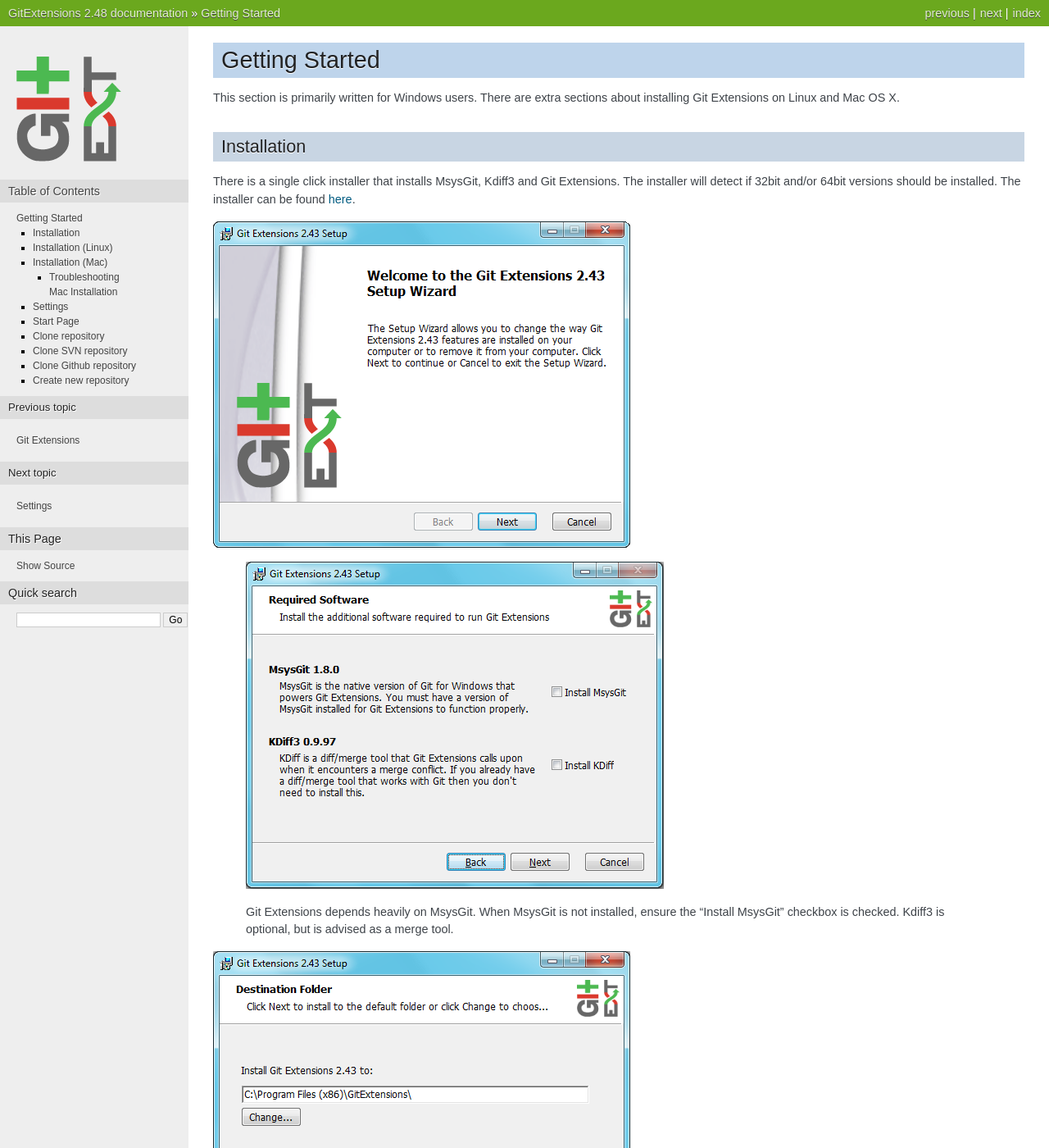
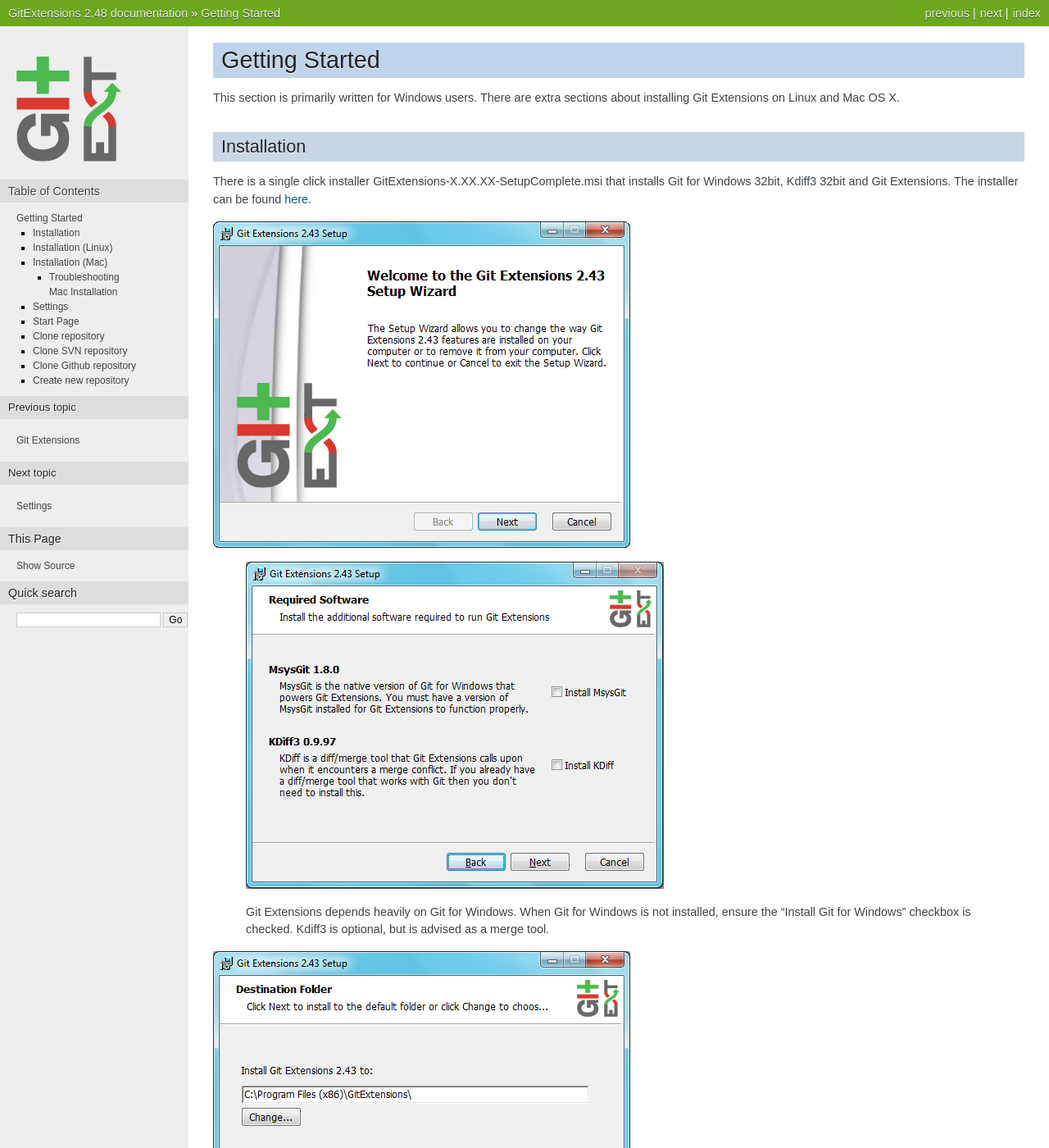
Before and after one commit to martinqt/GitExtensionsDoc, a Sphinx documentation site: the page built from source/getting_started.rst, in a window 1280 px wide and 1400 px high. Shown: the whole window at 82% size. Built offline with Sphinx 7.4.7, drawn with Linux system fonts in a browser that asks for light colours.

Commit message:
Update getting_started.rst

```diff
--- a/source/getting_started.rst
+++ b/source/getting_started.rst
@@ -7,15 +7,14 @@
 Installation
 ------------
 
-There is a single click installer that installs MsysGit, Kdiff3 and Git Extensions. The installer will detect
-if 32bit and/or 64bit versions should be installed.
-The installer can be found `here <http://sourceforge.net/projects/gitextensions/>`_.
+There is a single click installer GitExtensions-X.XX.XX-SetupComplete.msi that installs Git for Windows 32bit, Kdiff3 32bit
+and Git Extensions. The installer can be found `here <http://sourceforge.net/projects/gitextensions/>`_.
 
 .. image:: /images/install/install1.png
 
 .. figure:: /images/install/install2.png
 
-    Git Extensions depends heavily on MsysGit. When MsysGit is not installed, ensure the "Install MsysGit" checkbox is checked. Kdiff3 is
+    Git Extensions depends heavily on Git for Windows. When Git for Windows is not installed, ensure the "Install Git for Windows" checkbox is checked. Kdiff3 is
     optional, but is advised as a merge tool.
 
 .. image:: /images/install/install3.png
```
